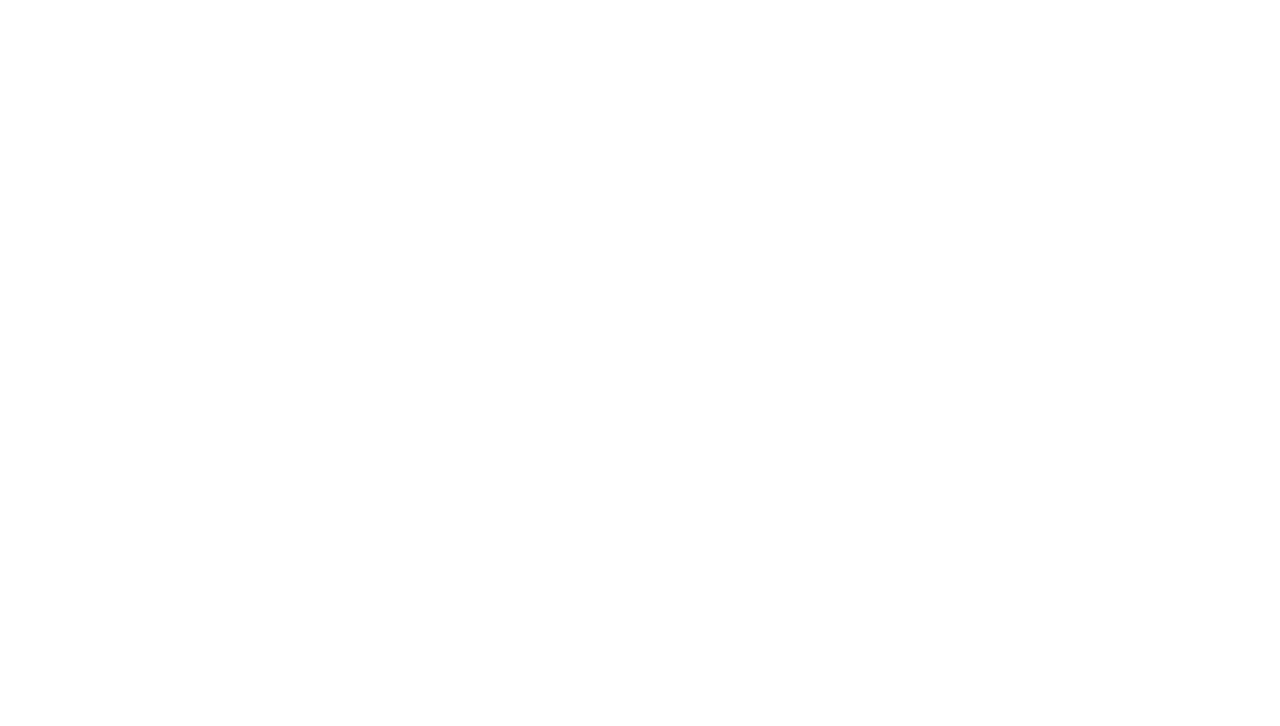
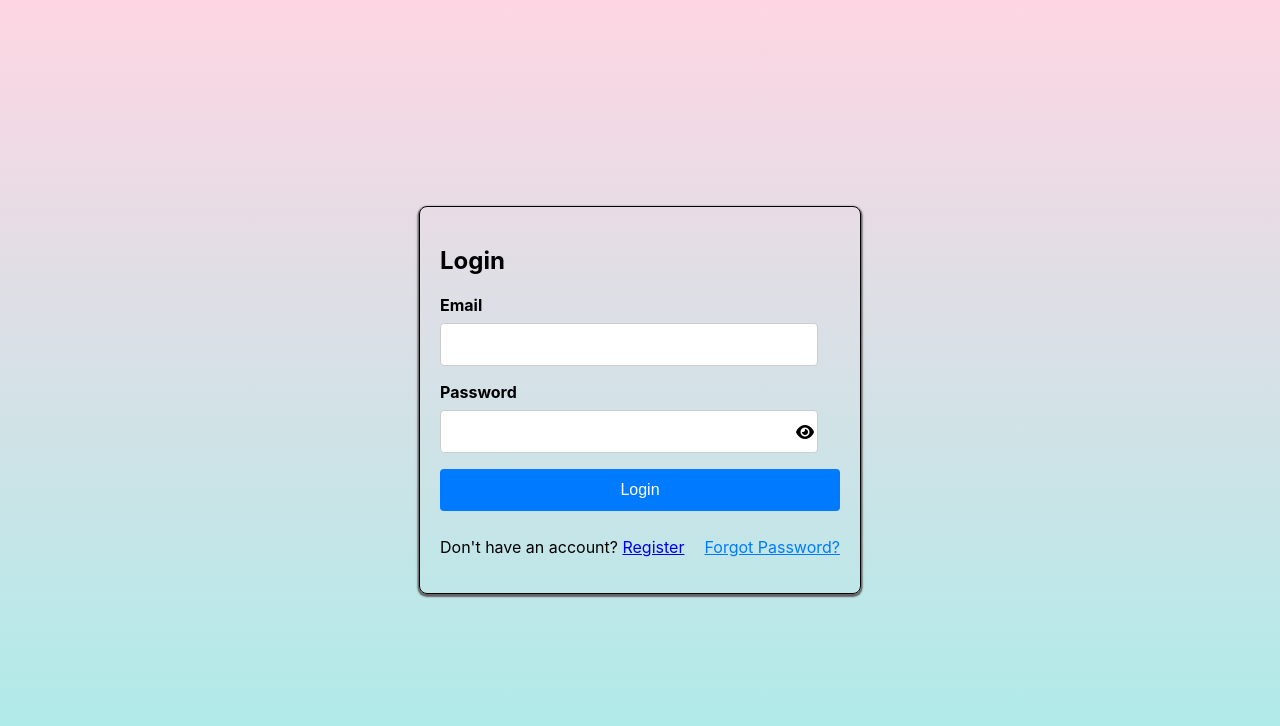
Before and after one commit to RahulK2396/akcepted-loginregister, a React (Create React App) app: page / in a window 1280 px wide. Before the commit this address had no page. Shown: the top 726 px of the page. Built offline with nearby package versions, Linux system fonts and the light colour scheme; no server answers.

Commit message:
firebase console

```diff
--- a/package.json
+++ b/package.json
@@ -3,13 +3,16 @@
   "version": "0.1.0",
   "private": true,
   "dependencies": {
+    "@fortawesome/fontawesome-free": "^6.6.0",
     "@testing-library/jest-dom": "^5.17.0",
     "@testing-library/react": "^13.4.0",
     "@testing-library/user-event": "^13.5.0",
+    "firebase": "^10.12.4",
     "react": "^18.3.1",
     "react-dom": "^18.3.1",
     "react-router-dom": "^6.25.1",
     "react-scripts": "5.0.1",
+    "react-toastify": "^10.0.5",
     "web-vitals": "^2.1.4"
   },
   "scripts": {
--- a/src/App.js
+++ b/src/App.js
@@ -10,7 +10,7 @@ function App() {
       {/* <Router> */}
 
         <Routes>
-          <Route path="/login" element={<LoginPage />} />
+          <Route path="/" element={<LoginPage />} />
           <Route path="/register" element={<RegistrationForm />} />
         </Routes>
 
--- a/src/components/Login.jsx
+++ b/src/components/Login.jsx
@@ -1,44 +1,107 @@
-import React, { useState } from 'react';
-import './LoginPage.css'; // Import CSS file
+import React, { useState } from "react";
+import "./LoginPage.css"; // Import CSS file
+import "@fortawesome/fontawesome-free/css/all.min.css";
+import { toast, ToastContainer, Slide } from 'react-toastify';
+import 'react-toastify/dist/ReactToastify.css';
+import { auth } from "../firebase";
+
 
 const LoginPage = () => {
-  const [email, setEmail] = useState('');
-  const [password, setPassword] = useState('');
+  const [email, setEmail] = useState("");
+  const [password, setPassword] = useState("");
   const [errors, setErrors] = useState({});
   const [forgotPassword, setForgotPassword] = useState(false);
   const [emailSent, setEmailSent] = useState(false);
+  const [showPassword, setShowPassword] = useState(false);
+
+  const showToastMessage = (message) => {
+    toast.success(message, {
+        position: "top-right",
+        transition: Slide
+    });
+};
+
+  const togglePasswordVisibility = () => {
+    setShowPassword(!showPassword);
+  };
 
   // Validation function
   const validateForm = () => {
     const newErrors = {};
-    if (!email) newErrors.email = 'Email is required';
-    if (!password) newErrors.password = 'Password is required';
+    if (!email) newErrors.email = "Email is required";
+    if (!password) newErrors.password = "Password is required";
+    const hasUpperCase = /[A-Z]/.test(password);
+    const hasLowerCase = /[a-z]/.test(password);
+    const hasNumber = /\d/.test(password);
+    const hasSpecialChar = /[!@#$%^&*(),.?":{}|<>]/.test(password);
+    const hasMinLength = password.length >= 8;
+
+    if (!hasUpperCase)
+      newErrors.password =
+        "Password must contain at least one uppercase letter.";
+    if (!hasLowerCase)
+      newErrors.password =
+        "Password must contain at least one lowercase letter.";
+    if (!hasNumber)
+      newErrors.password = "Password must contain at least one number.";
+    if (!hasSpecialChar)
+      newErrors.password =
+        "Password must contain at least one special character.";
+    if (!hasMinLength)
+      newErrors.password = "Password must be at least 8 characters long.";
     return newErrors;
   };
 
   const handleLogin = (e) => {
     e.preventDefault();
+
     const formErrors = validateForm();
     if (Object.keys(formErrors).length > 0) {
       setErrors(formErrors);
     } else {
+        showToastMessage ("Login successful!");
+       setErrors({});
       // Perform login logic here
-      console.log('Logging in with', email, password);
+      console.log("Logging in with", email, password);
     }
   };
 
   const handleForgotPassword = () => {
+
     setForgotPassword(true);
+
   };
 
-  const handleForgotPasswordSubmit = (e) => {
+  const handleForgotPasswordSubmit = async (e) => {
     e.preventDefault();
+
     // Perform forgot password logic here
-    console.log('Password reset for', email);
+    console.log("Password reset for", email);
     // setForgotPassword(false); // Close forgot password form
     setEmailSent(false);
+    const newErrors = {};
+    if (!email) newErrors.email = "Email is required";
+    if (!/\S+@\S+\.\S+/.test(email)) newErrors.email = "Email is invalid";
+    setErrors(newErrors);
+    if (Object.keys(newErrors).length === 0) {
+        setErrors({});
 
+        try {
+          await auth.sendPasswordResetEmail(email);
+          console.log("Password reset email sent!");
+          showToastMessage ("Email sent!");
+
+        } catch (err) {
+          console.log('Error sending password reset email.');
+
+        }
+
+
+    }
   };
+
+
+
 
   return (
     <div className="login-container">
@@ -52,44 +115,75 @@ const LoginPage = () => {
               id="email"
               value={email}
               onChange={(e) => setEmail(e.target.value)}
-              className={`form-control ${errors.email ? 'error' : ''}`}
+              className={`form-control ${errors.email ? "error" : ""}`}
             />
             {errors.email && <span className="error-text">{errors.email}</span>}
           </div>
           <div className="form-group">
             <label htmlFor="password">Password</label>
-            <input
-              type="password"
-              id="password"
-              value={password}
-              onChange={(e) => setPassword(e.target.value)}
-              className={`form-control ${errors.password ? 'error' : ''}`}
-            />
-            {errors.password && <span className="error-text">{errors.password}</span>}
+            <div className="password-input-container">
+              <input
+                type={showPassword ? "text" : "password"}
+                id="password"
+                value={password}
+                onChange={(e) => setPassword(e.target.value)}
+                className={`form-control ${errors.password ? "error" : ""}`}
+              />
+              <i
+                className={`fas ${
+                  showPassword ? "fa-eye-slash" : "fa-eye"
+                } eye-icon`}
+                onClick={togglePasswordVisibility}
+              ></i>
+            </div>
+            {errors.password && (
+              <span className="error-text">{errors.password}</span>
+            )}
           </div>
-          <button type="submit" className="btn">Login</button>
-          <p className="forgot-password" onClick={handleForgotPassword}>Forgot Password?</p>
+          <button type="submit" className="btn">
+            Login
+          </button>
+          <div className="forgot-password-container">
+            <p>
+              Don't have an account? <a href="/register">Register</a>
+            </p>
+            <p className="forgot-password" onClick={handleForgotPassword}>
+              Forgot Password?
+            </p>
+          </div>
         </form>
       ) : (
-        <form onSubmit={handleForgotPasswordSubmit} className="forgot-password-form">
-          <h2>Forgot Password</h2>
+        <form
+          onSubmit={handleForgotPasswordSubmit}
+          className="forgot-password-form"
+        >
+          <h2>Forgot Password ?</h2>
           <div className="form-group">
-            <label htmlFor="forgot-email">Email</label>
+            <label htmlFor="forgot-email"> Enter Your Email</label>
             <input
               type="email"
               id="forgot-email"
               value={email}
               onChange={(e) => setEmail(e.target.value)}
-              className={`form-control ${errors.email ? 'error' : ''}`}
+              className={`form-control ${errors.email ? "error" : ""}`}
             />
             {errors.email && <span className="error-text">{errors.email}</span>}
           </div>
-          <button type="submit" className="btn">Submit</button>
+          <button
 
-          <p className="back-to-login" onClick={() => setForgotPassword(false)}>Back to Login</p>
+          type="submit"
+           className="btn">
+            Submit
+          </button>
+
+          <p className="back-to-login" onClick={() => setForgotPassword(false)}>
+            Back to Login
+          </p>
         </form>
       )}
+      <ToastContainer />
     </div>
+
   );
 };
 
--- a/src/components/LoginPage.css
+++ b/src/components/LoginPage.css
@@ -4,16 +4,23 @@
     justify-content: center;
     align-items: center;
     height: 100vh;
-    background-color: #f0f2f5;
+
+    /* background-color: #f0f2f5; */
+  }
+  body{
+    background-image: linear-gradient(to top, #a8edea 0%, #fed6e3 100%) !important;
+  overflow: hidden;
   }
 
   .login-form, .forgot-password-form {
-    background-color: white;
+    /* background-color: white; */
     padding: 20px;
     border-radius: 8px;
-    box-shadow: 0 0 10px rgba(0, 0, 0, 0.1);
+    box-shadow: 0 0 10px rgba(9, 9, 9, 0.1);
     max-width: 400px;
     width: 100%;
+    box-shadow: #626161 0px 1.5px 1.5px 1.5px;
+    border: 0.5px solid black;
   }
 
   h2 {
@@ -31,10 +38,11 @@
   }
 
   .form-control {
-    width: 90%;
+    width: 96%;
     padding: 10px;
     border: 1px solid #ccc;
     border-radius: 4px;
+    height: 25px;
   }
 
   .form-control.error {
@@ -70,3 +78,34 @@
   .forgot-password:hover, .back-to-login:hover {
     text-decoration: none;
   }
+  .forgot-password-container{
+    display: flex;
+    justify-content: space-between;
+    align-items: center;
+    margin-top: 10px;
+    flex-direction: row;
+  }
+  .password-input-container {
+    position: relative;
+    display: flex;
+    align-items: center;
+  }
+
+  .form-control {
+    padding-right: 30px; /* Add padding to make room for the icon */
+  }
+
+  .eye-icon {
+    position: absolute;
+    right: 26px;
+    cursor: pointer;
+  }
+
+  .form-control.error {
+    border-color: red;
+  }
+
+  .error-message {
+    color: red;
+    font-size: 0.875em;
+  }
--- a/src/components/Register.jsx
+++ b/src/components/Register.jsx
@@ -95,6 +95,9 @@ const RegistrationForm = () => {
                     {errors.confirmPassword && <p className="error">{errors.confirmPassword}</p>}
                 </div>
                 <button type="submit" className="btn">Register</button>
+                <div>
+                    <p>Already have an account? <a href="/">Login</a></p>
+                </div>
             </form>
         </div>
     );
```
Also changed, not shown: 1 other file (tests, documents, lock files or other folders).
